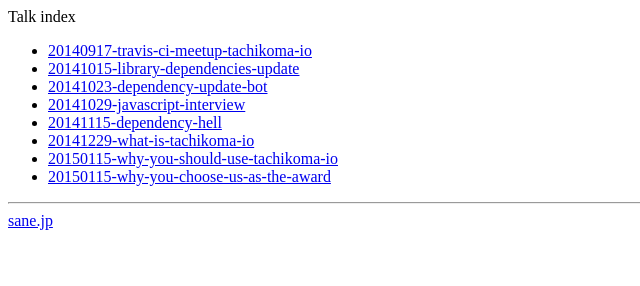
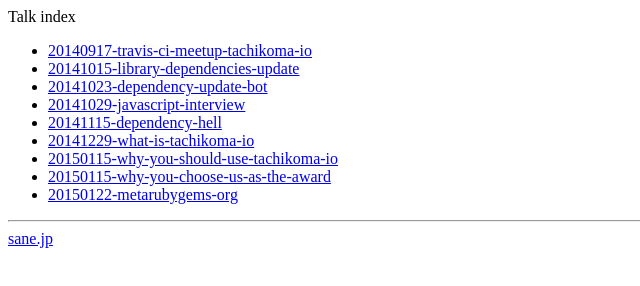
Before and after one commit to sanemat/talks, a plain HTML site: page index.html in a window 1280 px wide. Shown: the whole page, without its empty margins (0-640 px from the left). Drawn offline with Linux system fonts and the light colour scheme.

Commit message:
fix(index): add link

```diff
--- a/index.html
+++ b/index.html
@@ -15,6 +15,7 @@ Talk index
   <li><a href="./20141229-what-is-tachikoma-io">20141229-what-is-tachikoma-io</a></li>
   <li><a href="./20150115-why-you-should-use-tachikoma-io">20150115-why-you-should-use-tachikoma-io</a></li>
   <li><a href="./20150115-why-you-choose-us-as-the-award">20150115-why-you-choose-us-as-the-award</a></li>
+  <li><a href="./20150122-metarubygems-org">20150122-metarubygems-org</a></li>
 </ul>
 
 <hr />
```
